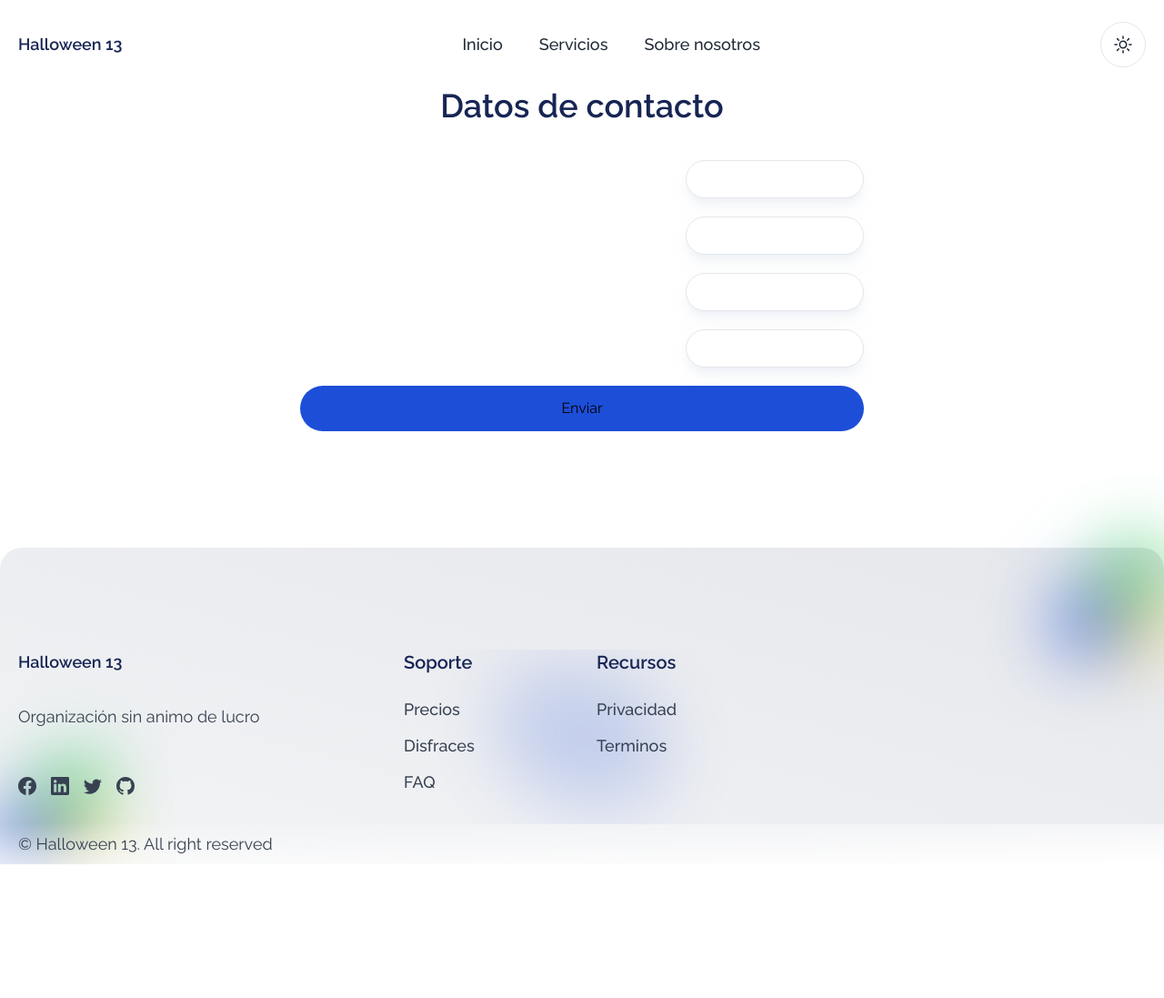
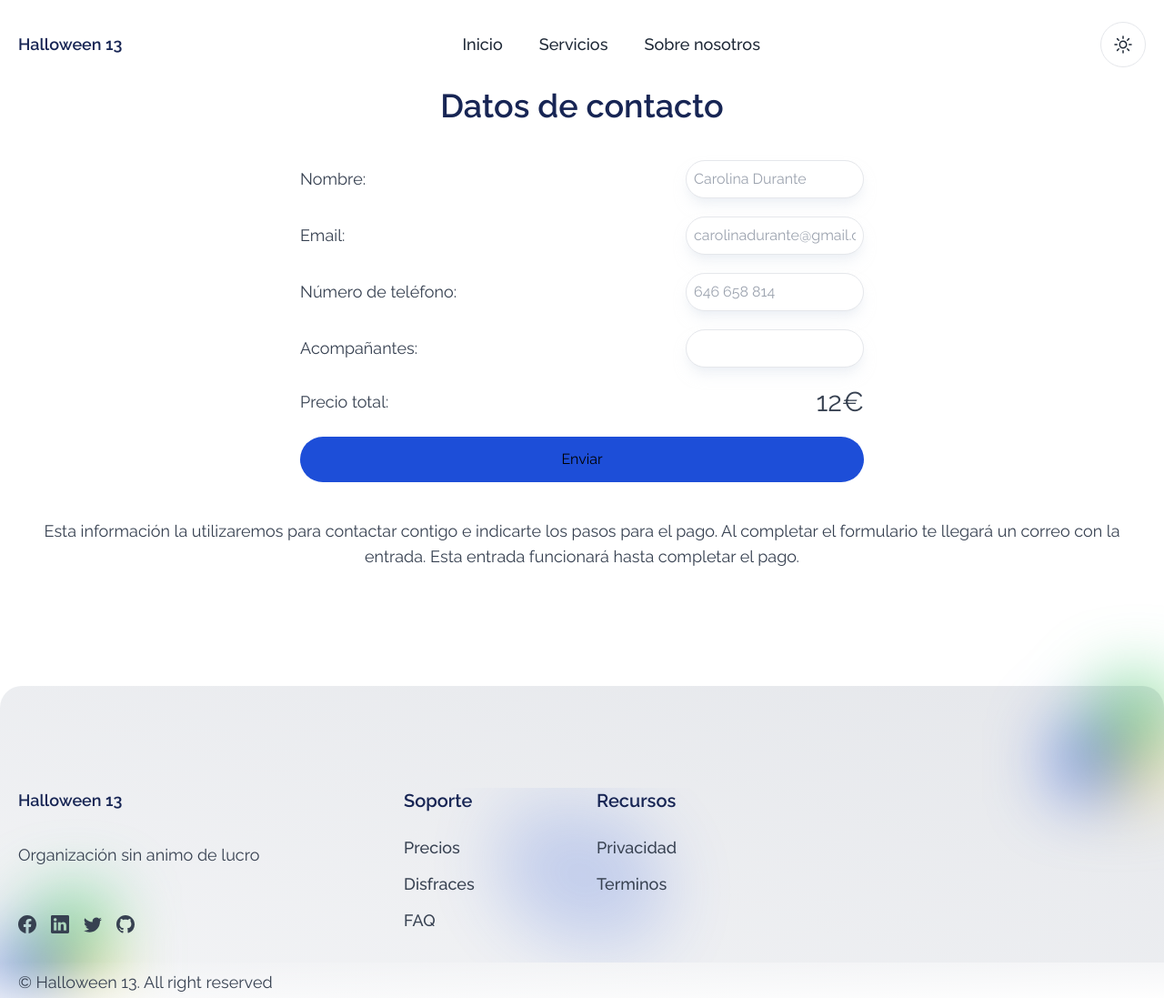
Before and after one commit to osoyinas/halloween-landing, an Astro site: page /reservar in a window 1280 px wide. Shown: the top 1097 px of the page at 91% size. Before the commit the page ends 950 px from the top, so only its background shows below. Built offline with nearby package versions, Linux system fonts and the light colour scheme; Astro itself is replaced by a stand-in of ours.

Commit message:
Change form

```diff
--- a/src/components/sections/Form.astro
+++ b/src/components/sections/Form.astro
@@ -3,6 +3,7 @@ import Container from "../shared/Container.astro";
 import Title from "../shared/Title.astro";
 import Button from "../shared/Button.astro";
 import Label from "../elements/Label.astro";
+import Paragraph from "../shared/Paragraph.astro";
 if (Astro.request.method === "POST") {
   try {
     const data = await Astro.request.formData();
@@ -25,44 +26,57 @@ if (Astro.request.method === "POST") {
     </div>
     <form method="POST" class="flex flex-col gap-5  mx-auto w-full items-center">
       <Label >
-        Nombre:
+        <Paragraph>Nombre:</Paragraph>
         <input
           class="p-2 rounded-3xl border border-box-border bg-box-bg shadow-lg shadow-box-shadow relative overflow-hidden"
           type="text"
           name="username"
+          placeholder="Carolina Durante"
           required
         />
       </Label>
       <Label>
-        Email:
+        <Paragraph>Email:</Paragraph>
         <input
           class="p-2 rounded-3xl border border-box-border bg-box-bg shadow-lg shadow-box-shadow relative overflow-hidden"
           type="email"
           name="email"
+          placeholder="carolinadurante@gmail.com"
           required
         />
       </Label>
       <Label>
-        Número de teléfono:
+        <Paragraph>Número de teléfono:</Paragraph>
         <input
           class="p-2 rounded-3xl border border-box-border bg-box-bg shadow-lg shadow-box-shadow relative overflow-hidden"
           type="text"
           name="phone-number"
+          placeholder="646 658 814"
           required
           minlength="6"
         />
       </Label>
       <Label>
-        Número de teléfono:
+      <Paragraph>Acompañantes:</Paragraph>
         <input
           class="p-2 rounded-3xl border border-box-border bg-box-bg shadow-lg shadow-box-shadow relative overflow-hidden"
-          type="text"
+          type="number"
+          step="1"
           name="phone-number"
           required
           minlength="6"
+          value="0"
         />
       </Label>
-      <Button className="w-1/2" variant="primary">Enviar</Button>
+      <Label>
+        <Paragraph>Precio total:</Paragraph>
+        <Paragraph><span class="text-3xl">12€</span></Paragraph>
+      </Label>
+      <Button className="w-full sm:w-1/2" variant="primary">Enviar</Button>
     </form>
+    <Paragraph className="text-center">
+      Esta información la utilizaremos para contactar contigo e indicarte los pasos para el pago. Al completar el formulario te llegará un correo con la entrada.
+      Esta entrada funcionará hasta completar el pago.
+    </Paragraph>
   </Container>
 </section>
--- a/src/components/shared/Button.astro
+++ b/src/components/shared/Button.astro
@@ -17,6 +17,6 @@ const getThemeStyle = (variant:"primary"|"secondary")=>{
 ---
 <button class={`px-6 py-3 rounded-full outline-none relative overflow-hidden border duration-300 ease-linear
                     after:absolute after:inset-x-0 after:aspect-square after:scale-0 after:opacity-70 after:origin-center after:duration-300 after:ease-linear after:rounded-full after:top-0 after:left-0 after:bg-[#172554]
-                    ${getThemeStyle(variant)} hover:after:opacity-100 hover:after:scale-[2.5] ${className}`}>
+                    ${getThemeStyle(variant)} hover:after:scale-[2.5] ${className}`}>
     <slot/>
 </button>
```
